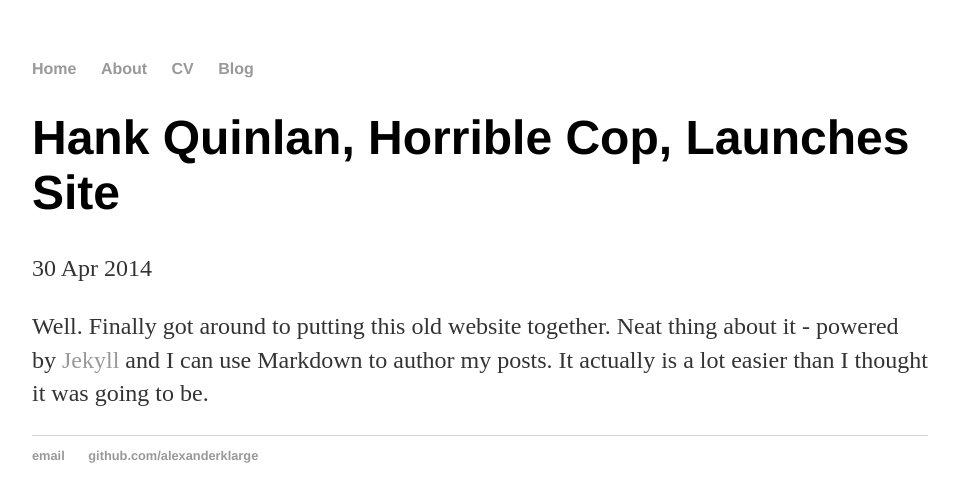
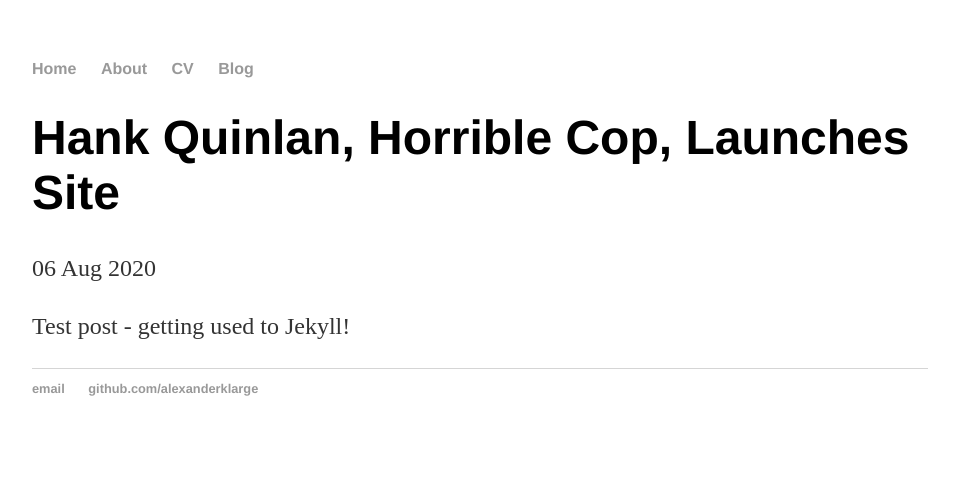
Before and after one commit to alexanderklarge/alexanderklarge.github.io, a Jekyll site: the page built from _posts/2020-08-06-first-post.md, in a window 1280 px wide. Shown: the top 502 px of the page, without its empty margins (160-1119 px from the left). Built offline with Jekyll 4.4.1, drawn with Linux system fonts in a browser that asks for light colours.

Commit message:
Update 2020-08-06-first-post.md

```diff
--- a/_posts/2020-08-06-first-post.md
+++ b/_posts/2020-08-06-first-post.md
@@ -1,7 +1,7 @@
 ---
 layout: post
 title: "Hank Quinlan, Horrible Cop, Launches Site"
-date: 2014-04-30
+date: 2020-08-06
 ---
 
-Well. Finally got around to putting this old website together. Neat thing about it - powered by [Jekyll](http://jekyllrb.com) and I can use Markdown to author my posts. It actually is a lot easier than I thought it was going to be.
+Test post - getting used to Jekyll!
```
